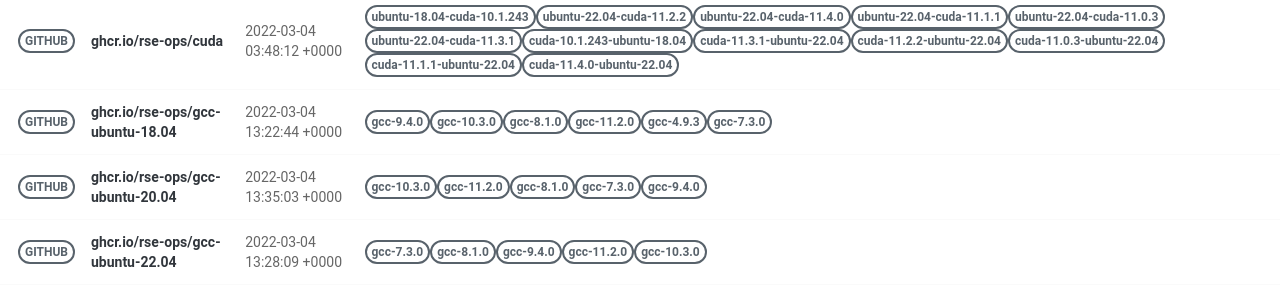
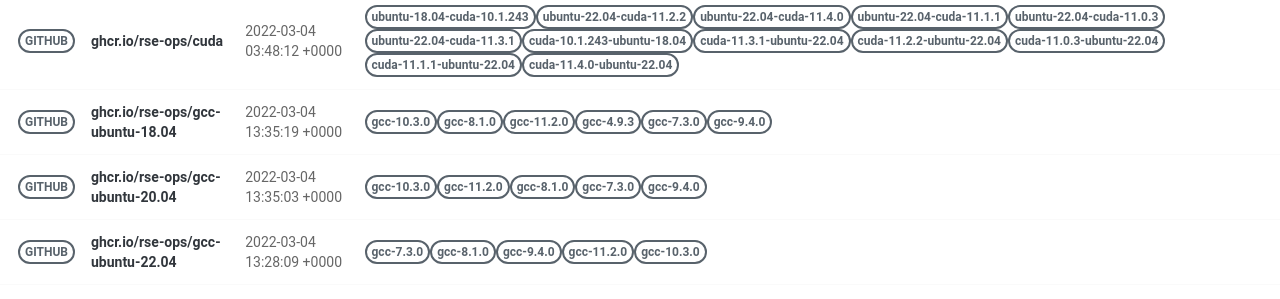
Before and after one commit to rse-ops/docker-images, a Jekyll site: the page built from pages/index.md, in a window 1280 px wide. Shown: the part 502-801 px from the top of the page. Built offline with Jekyll 4.4.1, drawn with Linux system fonts in a browser that asks for light colours; nearby versions of some CDN libraries.

Commit message:
Automated push to update library 2022-03-04

```diff
--- a/_library/ghcr.io-rse-ops-gcc-ubuntu-18.04.md
+++ b/_library/ghcr.io-rse-ops-gcc-ubuntu-18.04.md
@@ -1,14 +1,11 @@
 ---
 layout: container
 name: ghcr.io/rse-ops/gcc-ubuntu-18.04
-updated_at: 2022-03-04 13:22:44.862340
+updated_at: 2022-03-04 13:35:19.321139
 
 
 container_url: https://github.com/orgs/rse-ops/packages/container/package/gcc-ubuntu-18.04
 versions:
- - tag: gcc-9.4.0
-   dockerfile: https://github.com/rse-ops/docker-images/blob/main/ubuntu/gcc/Dockerfile
-   manifest: https://crane.ggcr.dev/manifest/ghcr.io/rse-ops/gcc-ubuntu-18.04:gcc-9.4.0
  - tag: gcc-10.3.0
    dockerfile: https://github.com/rse-ops/docker-images/blob/main/ubuntu/gcc/Dockerfile
    manifest: https://crane.ggcr.dev/manifest/ghcr.io/rse-ops/gcc-ubuntu-18.04:gcc-10.3.0
```
Also changed, not shown: other parts of _library/ghcr.io-rse-ops-gcc-ubuntu-18.04.md (+3 -0 lines).
